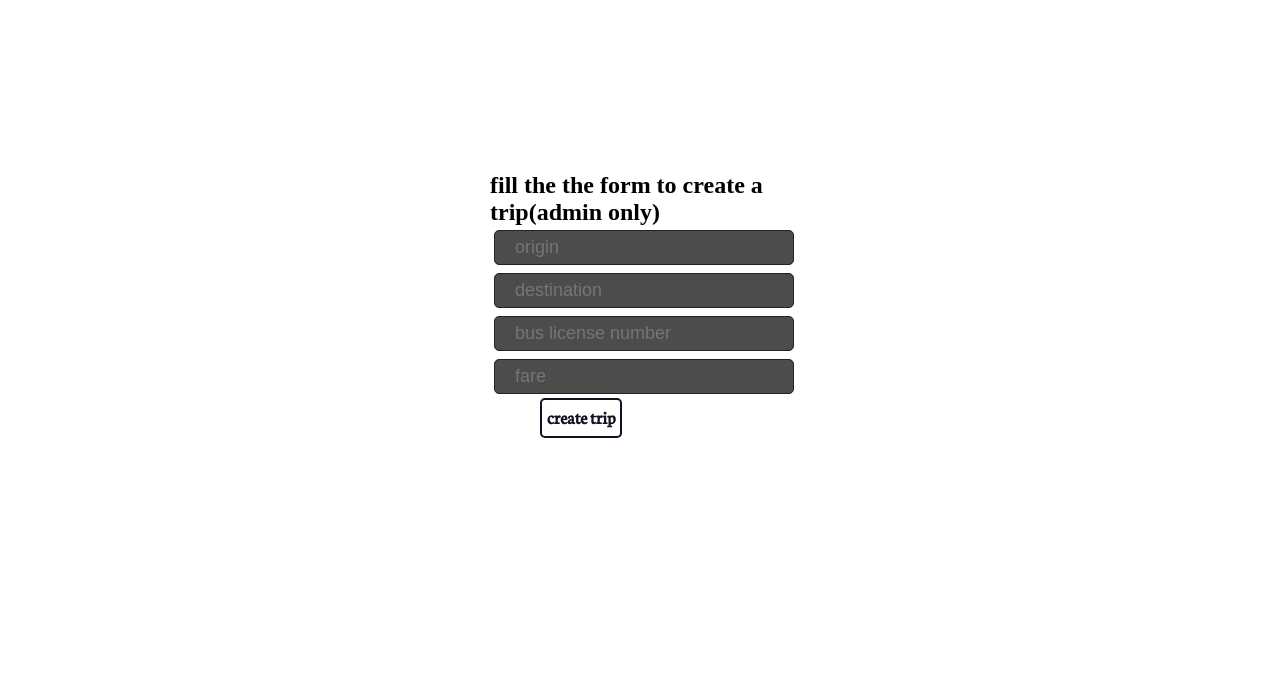
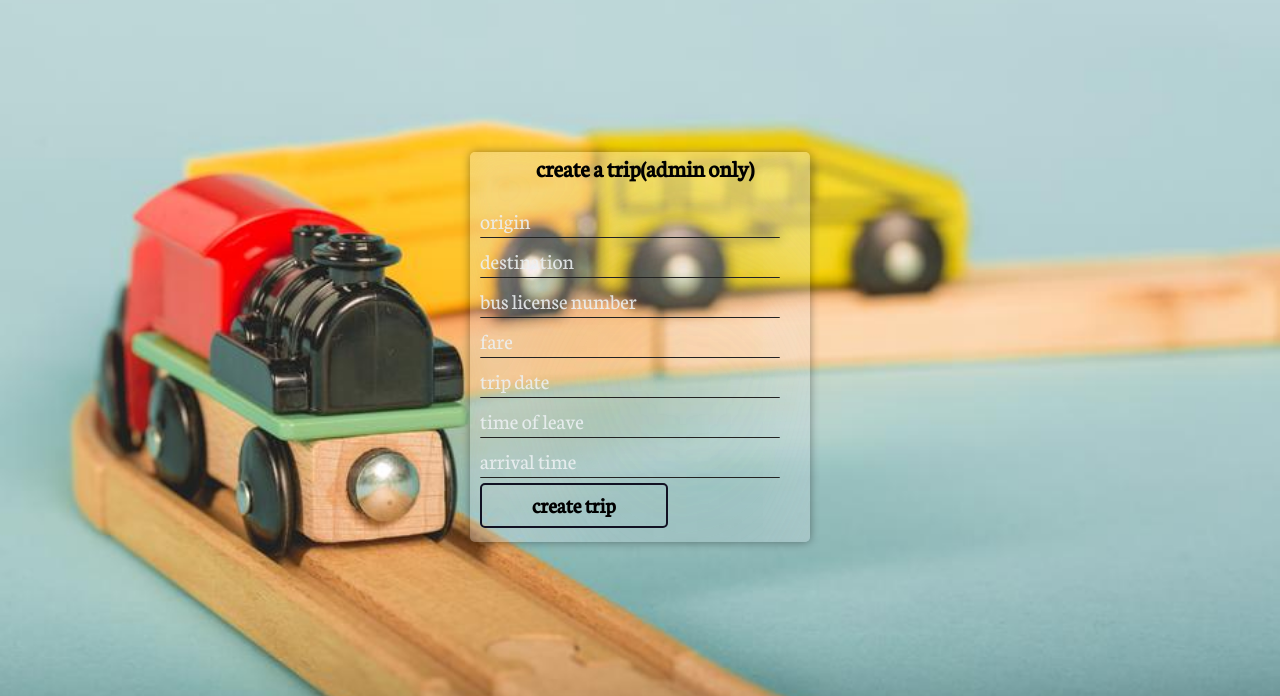
Before and after one commit to izzett222/wayfarer-website, a plain HTML site: page UI/pages/create-trip.html in a window 1280 px wide. Shown: the part 58-754 px from the top of the page. Drawn offline with Linux system fonts and the light colour scheme.

Commit message:
finalized the booking and trip pages
-finished the create trip page
-centered footers
-changed header colors

[finishes #167748696]

```diff
--- a/UI/pages/create-trip.html
+++ b/UI/pages/create-trip.html
@@ -21,13 +21,16 @@
     </header>
     <main>
         <div class="create">
-            <h2>fill the the form to create a trip(admin only)</h2>
+            <h2>create a trip(admin only)</h2>
             <form action="">
                 <input type="text" placeholder="origin"><br>
                 <input type="text" placeholder="destination"><br>
                 <input type="text" placeholder="bus license number"><br>
                 <input type="number" placeholder="fare"><br>
-                <input type="submit" value="create trip">
+                <input type="text" placeholder="trip date"><br>
+                <input type="text" placeholder="time of leave"><br>
+                <input type="text" placeholder="arrival time"><br>
+                <input type="button" id="button" value="create trip">
             </form>
         </div>
     </main>
--- a/UI/stylesheet/booking.css
+++ b/UI/stylesheet/booking.css
@@ -1,4 +1,6 @@
 * {
+  margin:0;
+  padding:0;
   box-sizing: border-box;
   text-decoration: none;
 }
@@ -9,6 +11,7 @@ body {
   background: rgba(255, 255, 255, 0.787);
 }
 header {
+  background-color: rgb(246, 242, 242);
   display: grid;
   grid-template-columns: 170px 1fr;
 }
@@ -73,6 +76,7 @@ main {
   align-items: center;
 }
 .price {
+
   font-size: 60px;
   color: #ffd;
   text-align: center;
@@ -80,6 +84,8 @@ main {
 }
 .orig-destin {
   display: flex;
+  align-items: center;
+  height: 77px;
   justify-content: space-around;
   padding-bottom: 3px;
   border-bottom: 2px solid #112;
@@ -101,6 +107,8 @@ main {
 }
 .time {
   display: flex;
+  align-items: center;
+  height: 77px;
   justify-content: space-around;
   width: 95%;
   margin: 0 auto;
@@ -112,6 +120,8 @@ main {
 }
 .bus {
   display: flex;
+  align-items: center;
+  height: 77px;
   justify-content: space-around;
   width: 95%;
   margin: 0 auto;
@@ -123,6 +133,8 @@ main {
 }
 .trip-id {
   display: flex;
+  align-items: center;
+  height: 77px;
   justify-content: space-around;
   width: 95%;
   margin: 0 auto;
@@ -165,6 +177,7 @@ button:hover {
   background: #112;
 }
 footer {
+  justify-self: center;
   display: flex;
   justify-content: space-around;
   font-family: "Neuton", serif;
--- a/UI/stylesheet/create-trip.css
+++ b/UI/stylesheet/create-trip.css
@@ -6,13 +6,14 @@
 }
 body {
   display: grid;
-  grid-template-columns: 1fr;
   grid-template-rows: 50px 1fr 40px;
 }
 header {
-  display: flex;
-  justify-content: space-around;
-  align-items: center;
+  background-color: rgb(246, 242, 242);
+  display: grid;
+  grid-template-columns: 1fr 1fr;
+  /* justify-content: space-evenly;
+  align-items: center; */
 }
 .logo {
   font-family: "Lobster", cursive;
@@ -40,44 +41,89 @@ main {
   display: flex;
   justify-content: center;
   align-items: center;
-  height: 80vh;
+  background-image: url(../images/wooden-toy-train.jpg);
+  background-attachment: fixed;
+  background-size: cover;
+  background-position: center;
+  height:calc(100vh - 90px);
 }
 .create {
-  width: 300px;
-  height: 280px;
+  width: 340px;
+  height: 390px;
+  position: relative;
+  /* margin-left:190px; */
+  /* width:450px;
+  height: 500px; */
+  box-shadow: 0 0 10px 0 rgb(0, 0 ,0, .4);
+  z-index:0;
+  background: inherit;
+  overflow: hidden;
+  border-radius: 5px;
+}
+.create ::before{
+  width:450px;
+  height: 540px;
+  z-index: -1;
+  box-shadow: inset 0 0 2000px rgb(233,235,245,0.5);;
+  content: "";
+  position: absolute;
+  top:0;
+  right:0;
+  left:0;
+  bottom: 0;
+  background: inherit;
+  filter: blur(30px);
+  margin:-20px;
 }
 .create input[type="text"],
 input[type="number"] {
   border: none;
-  border: 1px solid #222;
-  background: rgba(0, 0, 0, 0.7);
+  border-bottom: 1px solid #222;
+  font-family: "Neuton", serif;
+  /* background: rgba(0, 0, 0, 0.7); */
+  background: transparent;
   outline: none;
   height: 35px;
-  width: 100%;
+  width: 300px;
   /* color:#DAC7F0; */
-  color: #efd0cd;
-  font-size: 18px;
-  border-radius: 5px;
+  /* color: #efd0cd; */
+  /* color:#112; */
+  color:rgba(236, 240, 243, 0.705);
+  font-size: 22px;
+  border-radius: 1px;
   margin-bottom: 5px;
-  padding-left: 20px;
-  margin: 4px;
+  /* padding-left: 20px; */
+  /* margin: 4px; */
+  margin-left:10px;
 }
-.create input[type="submit"] {
+.create input[type="button"] {
   text-decoration: none;
-  margin-left: 50px;
-  color: #112;
-  font-size: 18px;
+  margin-left: 10px;
+  background-color:transparent;
+  font-size: 22px;
   font-family: "Neuton", serif;
   font-weight: 600;
   border: 2px solid #112;
   background: transparent;
-  padding: 5px;
-  padding-bottom: 8px;
+  padding: 5px 50px 8px 50px;
+  /* padding-bottom: 8px; */
   border-radius: 5px;
+  font-family: "Neuton", serif;
+}
+#button:hover {
+  color: #ffd;
+  background: #112;
+}
+::placeholder{
+  color: rgba(236, 240, 243, 0.883);
+  font-family: "Neuton", serif;
+  font-size: 22px;
+  font-weight: 300;
 }
 footer {
   display: flex;
-  justify-content: space-around;
+  justify-content: center;
+  background-color: rgb(246, 242, 242);
 }
 .footer-links {
   width: 200px;
@@ -92,9 +138,11 @@ footer {
   color: #112;
   font-size: 18px;
 }
-.create p {
+.create h2 {
   font-family: "Neuton", serif;
   margin-bottom: 20px;
+  margin-left: 10px;
+  text-align: center;
 }
 .facebook {
   width: 25px;
@@ -102,3 +150,9 @@ footer {
 .twitter {
   width: 28px;
 }
+
+@media only screen and (max-width:390px) {
+  .create{
+    width:95%;
+  }
+}
--- a/UI/stylesheet/trips.css
+++ b/UI/stylesheet/trips.css
@@ -1,4 +1,6 @@
 * {
+  margin:0;
+  padding:0;
   box-sizing: border-box;
   text-decoration: none;
 }
@@ -82,6 +84,8 @@ main {
 }
 .orig-destin {
   display: flex;
+  align-items: center;
+  height: 77px;
   justify-content: space-around;
   padding-bottom: 3px;
   border-bottom: 2px solid #112;
@@ -103,6 +107,8 @@ main {
 }
 .time {
   display: flex;
+  align-items: center;
+  height: 77px;
   justify-content: space-around;
   width: 95%;
   margin: 0 auto;
@@ -114,6 +120,8 @@ main {
 }
 .bus {
   display: flex;
+  align-items: center;
+  height: 77px;
   justify-content: space-around;
   width: 95%;
   margin: 0 auto;
@@ -124,6 +132,8 @@ main {
   border-bottom: 2px solid #112;
 }
 .trip-id {
+  align-items: center;
+  height: 77px;
   display: flex;
   justify-content: space-around;
   width: 95%;
@@ -134,6 +144,7 @@ main {
   border-bottom: 2px solid #112;
 }
 .licence {
+
   padding-left: 10px;
 }
 button {
```
Also changed, not shown: UI/pages/admin-trips.html (+1 -1 lines), UI/pages/all-bookings.html (+1 -1 lines), UI/pages/bookings.html (+1 -1 lines), UI/images/art-artist-background-316466.jpg (added), UI/images/flatlay-on-world-map.jpg (added), UI/images/wooden-toy-train.jpg (added), 1 other file.
